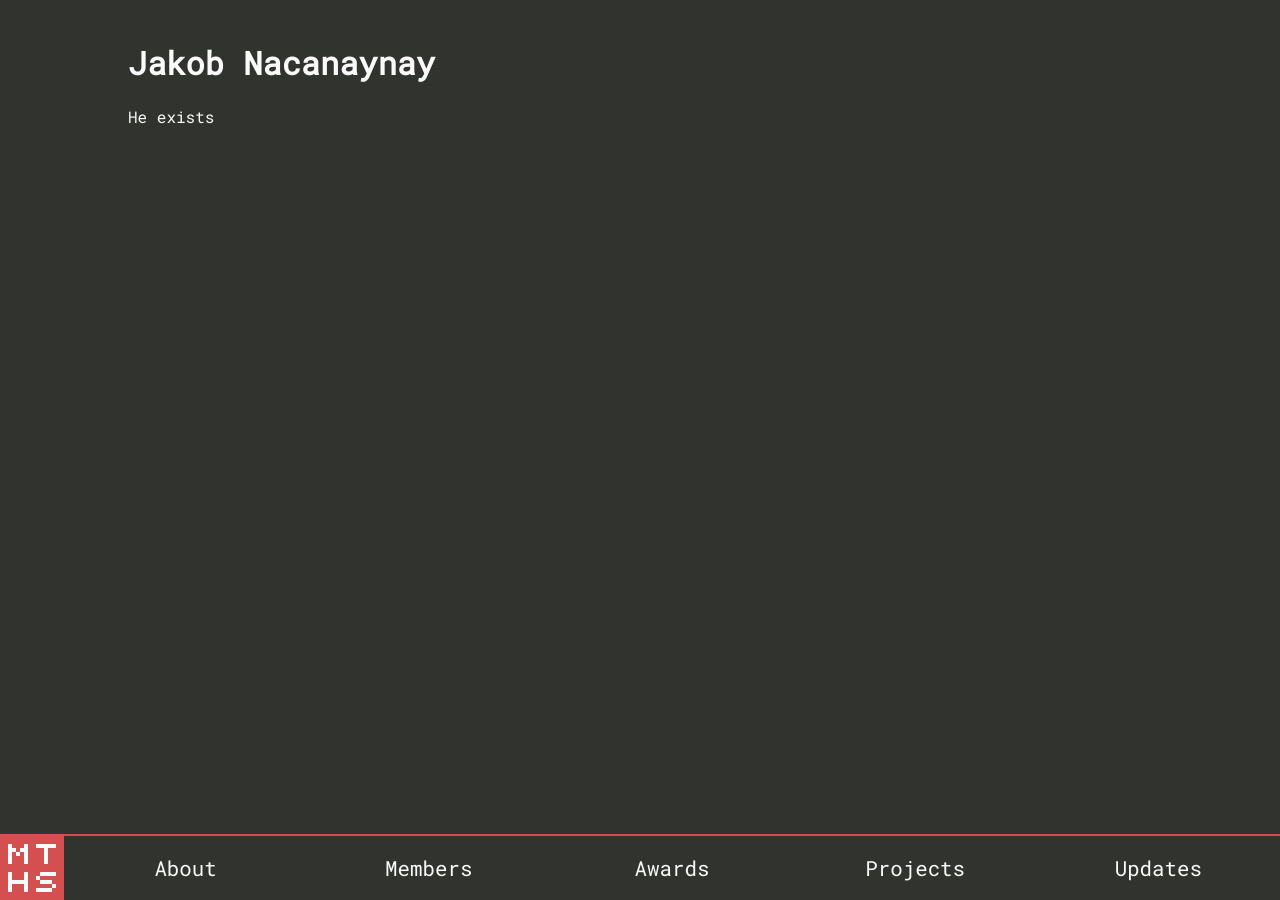
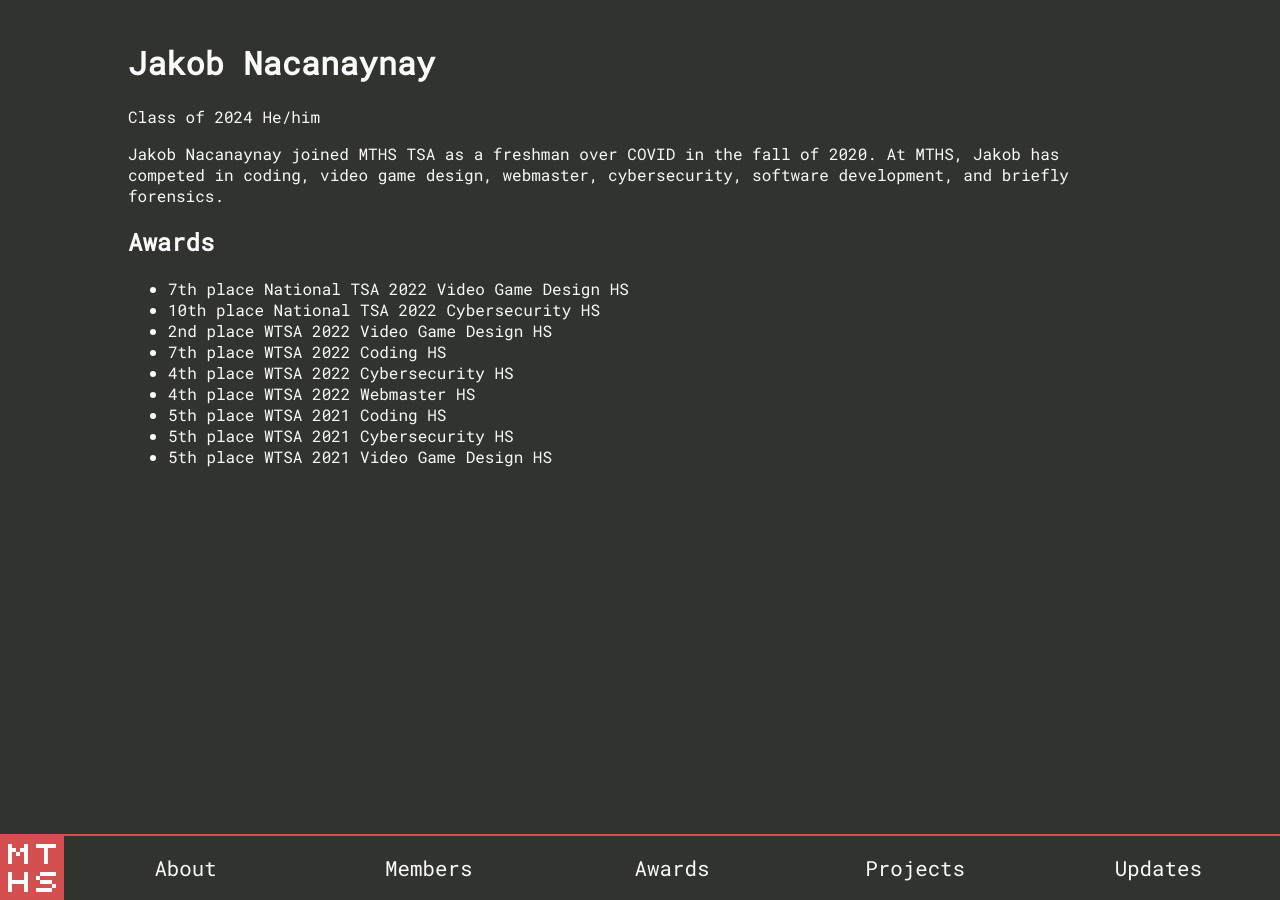
Before and after one commit to MTHS-TSA/MTHS-TSA.github.io, a Jekyll site: the page built from members/jakob-nacanaynay.md, in a window 1280 px wide. Built offline with Jekyll 4.4.1, drawn with Linux system fonts in a browser that asks for light colours.

Commit message:
Add to Jakob Nacanaynay profile

```diff
--- a/members/jakob-nacanaynay.md
+++ b/members/jakob-nacanaynay.md
@@ -5,4 +5,19 @@ title: "Jakob Nacanaynay"
 
 # Jakob Nacanaynay
 
-He exists
+Class of 2024
+He/him
+
+Jakob Nacanaynay joined MTHS TSA as a freshman over COVID in the fall of 2020. At MTHS, Jakob has competed in coding, video game design, webmaster, cybersecurity, software development, and briefly forensics.
+
+## Awards
+
+- 7th place National TSA 2022 Video Game Design HS
+- 10th place National TSA 2022 Cybersecurity HS
+- 2nd place WTSA 2022 Video Game Design HS
+- 7th place WTSA 2022 Coding HS
+- 4th place WTSA 2022 Cybersecurity HS
+- 4th place WTSA 2022 Webmaster HS
+- 5th place WTSA 2021 Coding HS
+- 5th place WTSA 2021 Cybersecurity HS
+- 5th place WTSA 2021 Video Game Design HS
```
